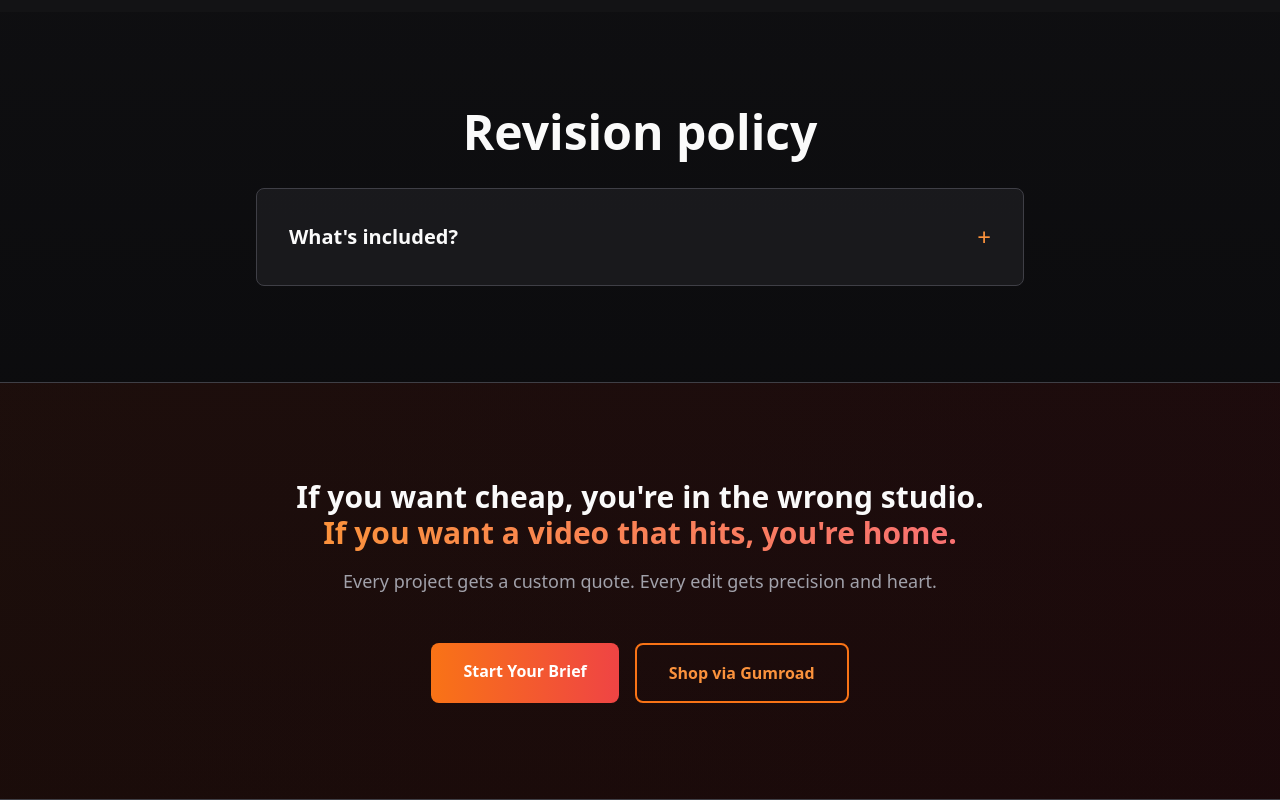
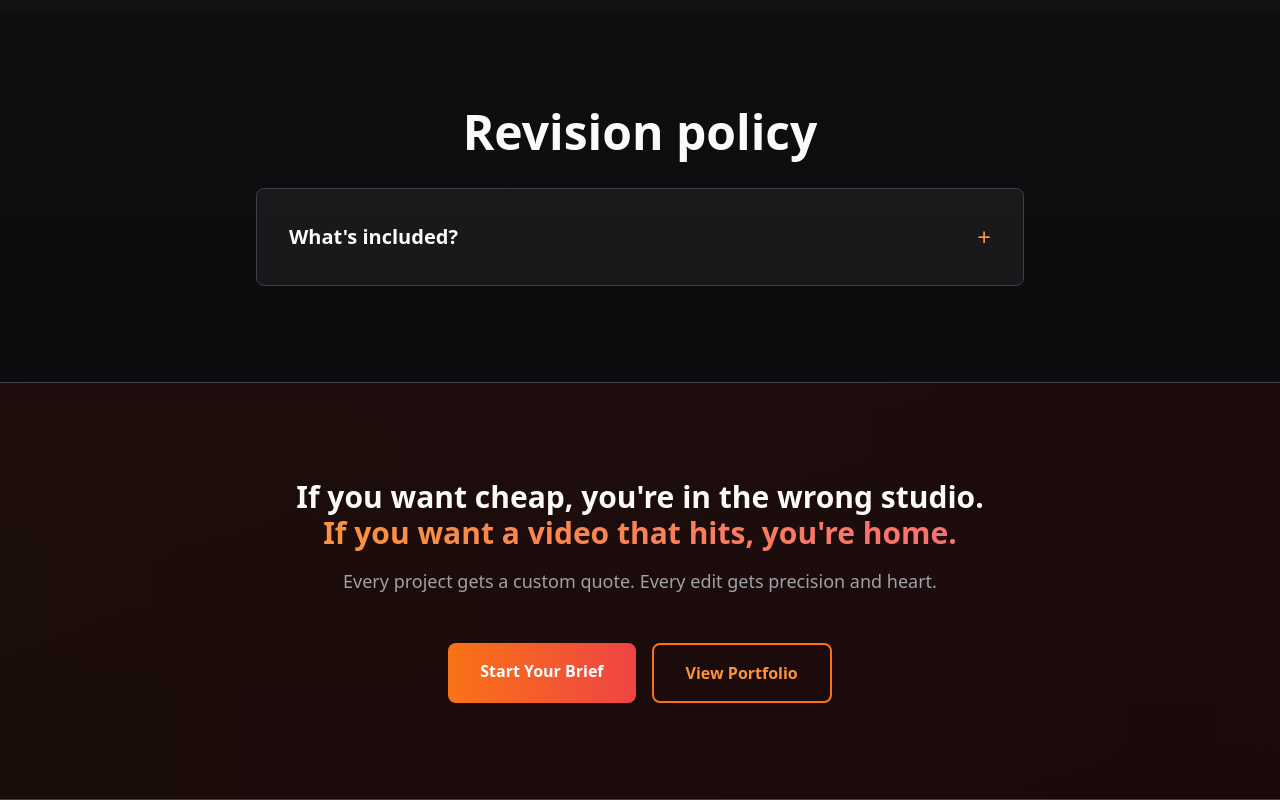
Before and after one commit to PlumbMonkey/plumbmonkey-site, a Next.js app: page /pricing-scope in a window 1280 px wide. Shown: the part 3646-4446 px from the top of the page. Built offline with nearby package versions, Linux system fonts and the light colour scheme.

Commit message:
Fix portfolio link on pricing-scope page - link to external GitHub portfolio instead of non-existent /portfolio route

```diff
--- a/app/pricing-scope/page.tsx
+++ b/app/pricing-scope/page.tsx
@@ -422,12 +422,12 @@ export default function PricingScopePage() {
               Start Your Brief
             </Link>
             <a
-              href="https://gumroad.com"
+              href="https://plumbmonkey.github.io/gregg-henwood-dev-portfolio/"
               target="_blank"
               rel="noopener noreferrer"
               className="inline-block px-8 py-4 rounded-lg border-2 border-orange-500 text-orange-400 font-bold hover:bg-orange-500/10 transition-all"
             >
-              Shop via Gumroad
+              View Portfolio
             </a>
           </div>
         </div>
```
